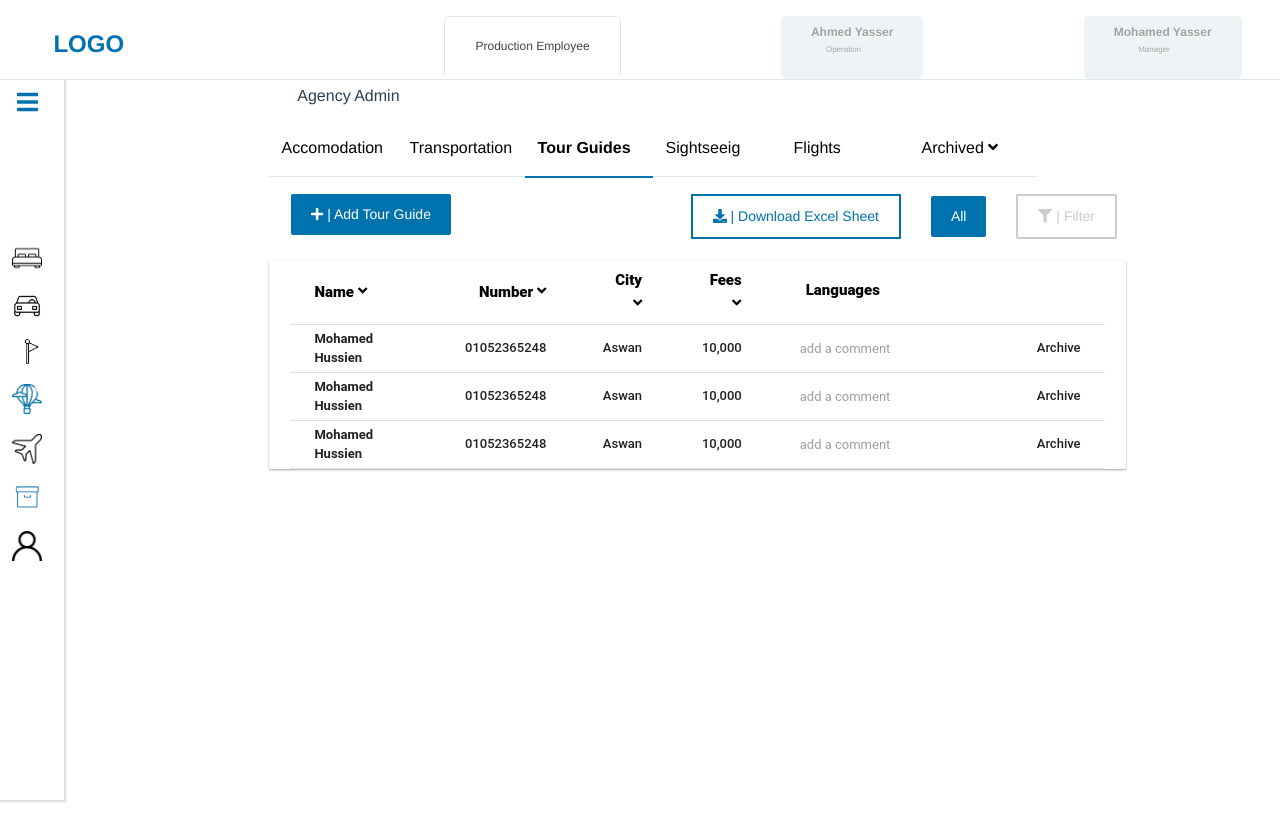
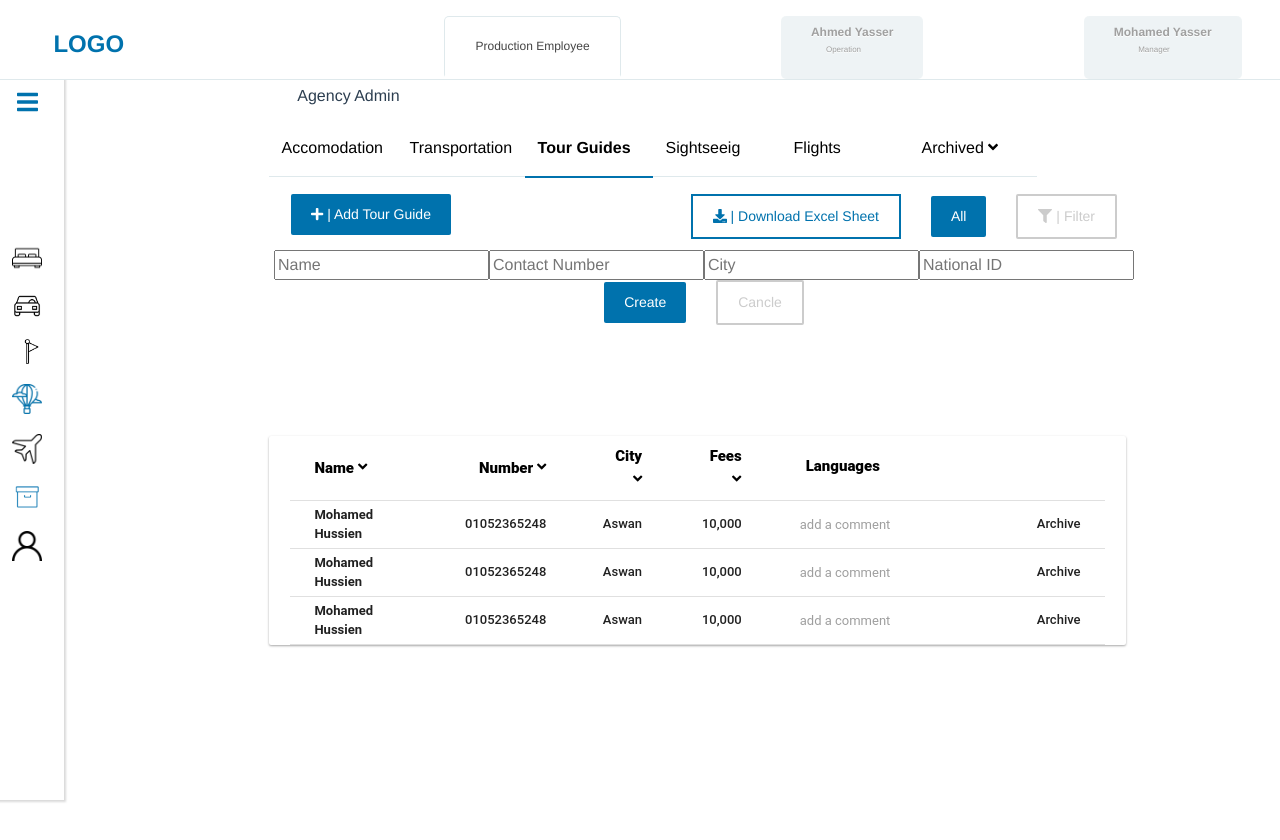
Before and after one commit to FatemaKhalid/Job-Task, a Vue app: page /dashboard in a window 1280 px wide. Both pictures are taken after a click on the button "| Add Tour Guide". Shown: the top 840 px of the page. Built offline with nearby package versions, Linux system fonts and the light colour scheme.

Commit message:
add guide form

```diff
--- a/src/components/AdminTools.vue
+++ b/src/components/AdminTools.vue
@@ -1,8 +1,8 @@
 <template>
+<div class="tools-con">
     <div class="tool-bar">
         <div class="left-tools">
-        <button class="add-guide"><font-awesome-icon class="add-icon" icon="plus"/>  |  Add Tour Guide</button>
-        <div class="guide-form"></div>
+            <button class="add-guide" v-on:click="addGuide"><font-awesome-icon class="add-icon" icon="plus"/>  |  Add Tour Guide</button>
         </div>
         <div class="right-tools">
         <button class="download-excel"><font-awesome-icon class="dl-icon" icon="download"/>  |  Download Excel Sheet</button>
@@ -11,11 +11,86 @@
         </div>
 
     </div>
+    <div class="guide-form">
+        <input name="name"  type="name" class="input name" placeholder="Name" v-model="name" required/>
+        <input name="phoneNumber"  type="phoneNumber" class="input phoneNumber" placeholder="Contact Number" v-model="phoneNumber" required/>
+        <input name="city"  type="text" class="input city" placeholder="City" v-model="city" required/>
+        <input name="nationalID"  type="text" class="input nationalID" placeholder="National ID" v-model="nationalID" required/>
+        <button class="add-guide">Create</button>
+        <button class="filter">Cancle</button>
+    </div>
+</div>
 </template>
 <script>
 export default {
     name:'AdminTools',
-    components:{
+    methods:{
+        addGuide:function () {
+            document.querySelector('.tools-con').classList.toggle('active')
+
+        }
+    },
+    data() {
+        return{
+            langs:{
+    "ar":{
+        "name":"Arabic",
+        "nativeName":"العربية"
+    },
+    "av":{
+        "name":"Avaric",
+        "nativeName":"авар мацӀ, магӀарул мацӀ"
+    },
+    "ae":{
+        "name":"Avestan",
+        "nativeName":"avesta"
+    },
+    "ay":{
+        "name":"Aymara",
+        "nativeName":"aymar aru"
+    },
+    "az":{
+        "name":"Azerbaijani",
+        "nativeName":"azərbaycan dili"
+    },
+    "bm":{
+        "name":"Bambara",
+        "nativeName":"bamanankan"
+    },
+    "ba":{
+        "name":"Bashkir",
+        "nativeName":"башҡорт теле"
+    },
+    "eu":{
+        "name":"Basque",
+        "nativeName":"euskara, euskera"
+    },
+    "be":{
+        "name":"Belarusian",
+        "nativeName":"Беларуская"
+    },
+    "bn":{
+        "name":"Bengali",
+        "nativeName":"বাংলা"
+    },
+    "my":{
+        "name":"Burmese",
+        "nativeName":"ဗမာစာ"
+    },
+    "cv":{
+        "name":"Chuvash",
+        "nativeName":"чӑваш чӗлхи"
+    },
+    "kw":{
+        "name":"Cornish",
+        "nativeName":"Kernewek"
+    },
+    "co":{
+        "name":"Corsican",
+        "nativeName":"corsu, lingua corsa"
+    },
+    }
+        }
     }
 }
 </script>
@@ -33,7 +108,7 @@ export default {
 .right-tools {
     float: right;
 }
-.tool-bar .add-guide {
+.add-guide {
     background-color: #0072AD;
     color: #fff;
     font-size: 14px;
@@ -53,7 +128,7 @@ export default {
     margin: 0 15px;
 }
 
-.tool-bar .filter {
+.filter {
     background-color: #fff;
     color: #ccc;
     font-size: 14px;
@@ -64,4 +139,12 @@ export default {
     margin: 0 15px;
 
 }
+.guide-form {
+    height: 20vh;
+    margin-top: 2vh;
+    display: none;
+}
+.active .guide-form {
+    display: block;
+}
 </style>
```
